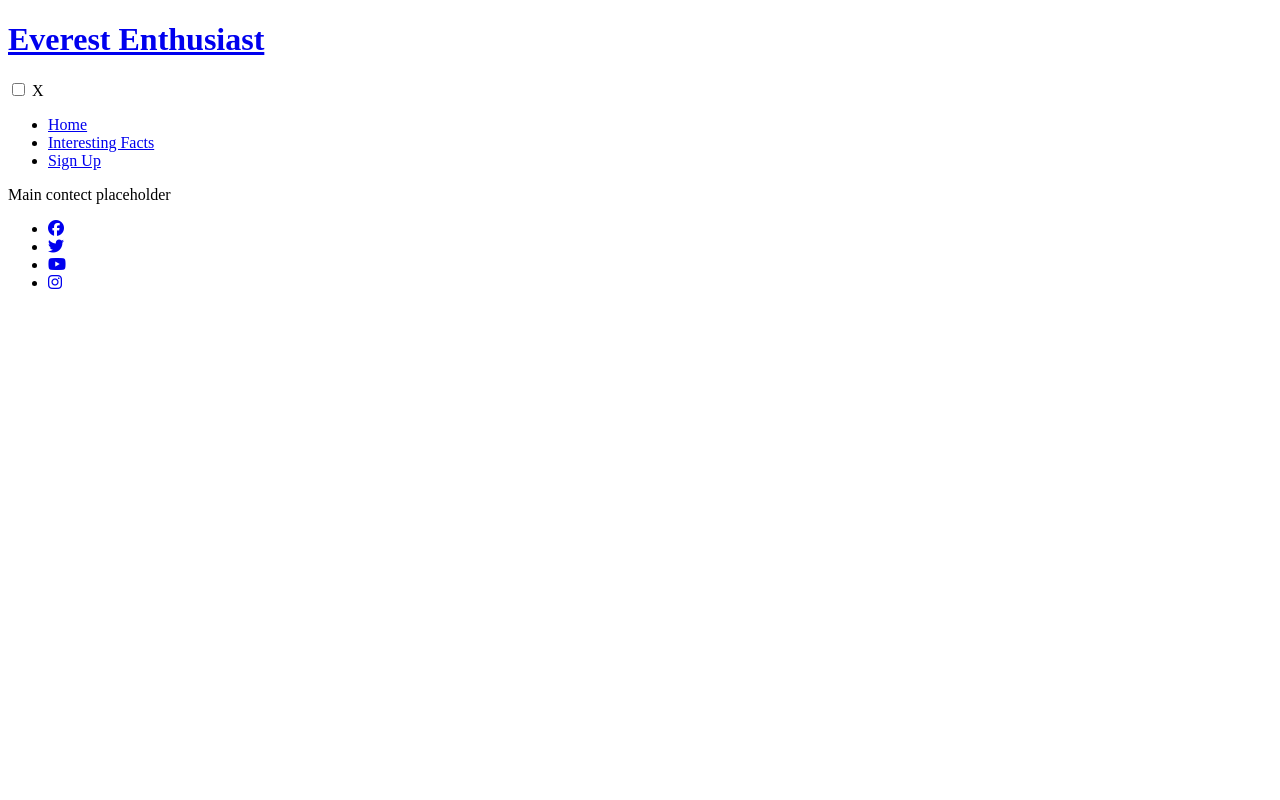
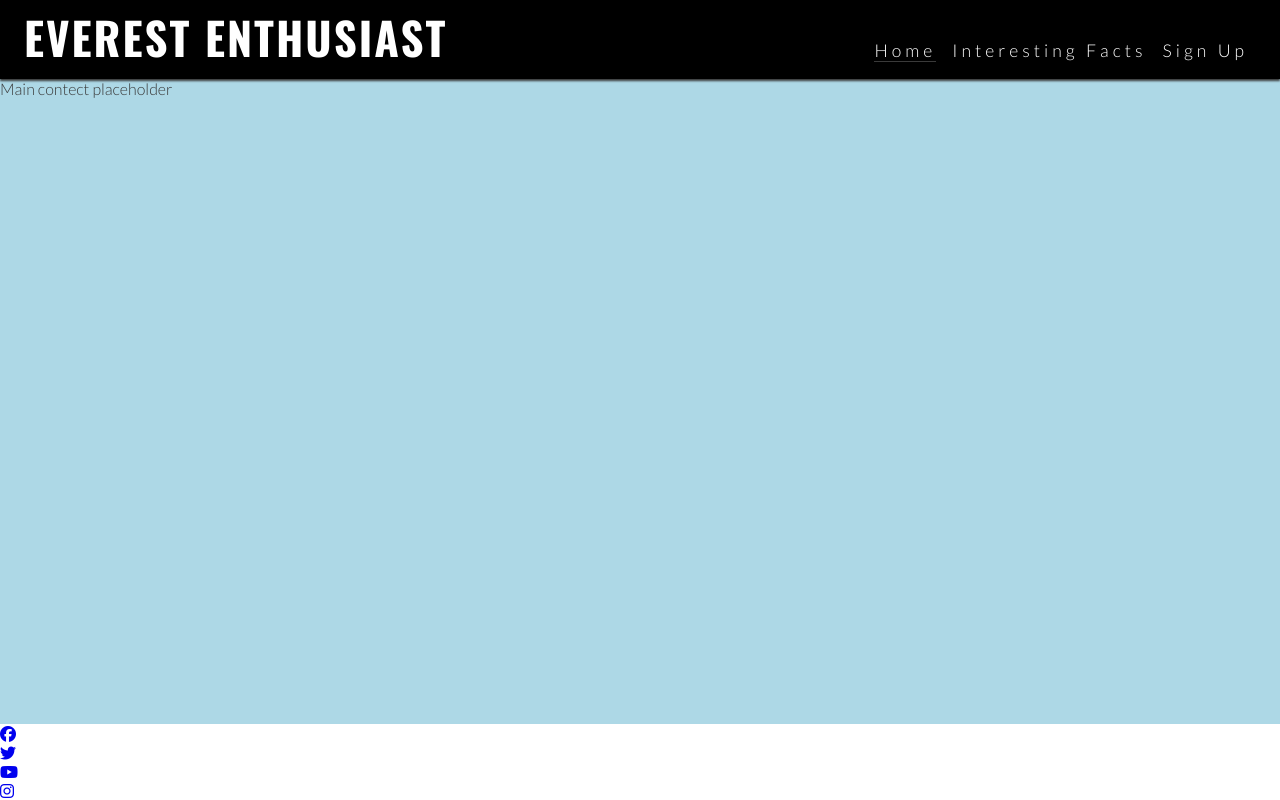
Before and after one commit to Hen0678/Everest-Enthusiast, a plain HTML site: page index.html in a window 1280 px wide. Drawn offline with nearby package versions, Linux system fonts and the light colour scheme.

Commit message:
Added css style sheet and created basic styles

```diff
--- /dev/null
+++ b/assets/css/style.css
@@ -0,0 +1,139 @@
+/* Google fonts import */
+@import url('https://fonts.googleapis.com/css2?family=Lato:wght@300&family=Oswald:wght@200;300;400;500;600;700&display=swap');
+
+/* Asterisk wildcard selector to override default styles added by the browser */
+* {
+    padding: 0;
+    margin: 0;
+    box-sizing: border-box;
+}
+
+/* General styles */
+body {
+    min-height: 100vh;
+    display: flex;
+    flex-direction: column;
+    /* Generic project styles */
+    color: #3a3a3a;
+    font-family: 'Lato', sans-serif;
+}
+
+/* Header */
+header {
+    background-color: black;
+    padding: 0 1rem;
+    position: fixed;
+    z-index: 99;
+    width: 100%;
+    box-shadow: 0 2px 2px #3a3a3a;
+    display: flex;
+    justify-content: space-between;
+    align-items: baseline;
+}
+
+header a {
+    text-decoration: none;
+    color: white;
+}
+
+h1 {
+    font-family: 'Oswald', sans-serif;
+    text-transform: uppercase;
+    letter-spacing: 2px;
+    color: white;
+}
+
+#menu {
+    font-size: 110%;
+    letter-spacing: 4px;
+    list-style-type: none;
+}
+
+#menu > li {
+    margin-bottom: 1em;
+}
+
+.active {
+    border-bottom: 1px solid #3a3a3a;
+}
+
+/* Navbar styles with dropdown toggle */
+nav {
+    position: absolute;
+    background-color: black;
+    width: 100%;
+    left: 0;
+    padding: 0 1rem;
+    box-shadow: 0 2px 2px #3a3a3a;
+    display: none;
+    top: 100%;
+}
+
+/* Nav toggle */
+#nav-toggle:checked~nav {
+    display: block;
+}
+
+#nav-toggle {
+    display: none;
+}
+
+.nav-toggle-label {
+    font-size: 2rem;
+}
+
+/* Main content */
+main {
+    background-color: lightblue;
+    /* Make main element take up any surplus space to push footer down */
+    flex: 1 0 auto;
+    margin-top: 47px;
+}
+
+/* Footer */
+footer {
+    background-color: orange;
+}
+
+/* Media query: tablets and larger (768px and up) */
+@media screen and (min-width: 768px) {
+    /* Header */
+    nav {
+        display: block;
+        position: relative;
+        box-shadow: none;
+        width: fit-content;
+        padding-right: 1rem;
+    }
+
+    #menu {
+        display: flex;
+    }
+
+    #menu > li {
+        padding-left: 1rem;
+    }
+
+    .nav-toggle-label {
+        display: none;
+    }
+
+    #logo {
+        font-size: 280%;
+        line-height: 75px;
+        margin: 0 0.5rem;
+    }
+
+    /* Main content */
+    main {
+        /* Push main content down to accommodate larger header */
+        margin-top: 79px;
+    }
+}
+
+/* Large devices (laptops and desktops, 992px and up) */
+@media screen and (min-width: 992px) {
+    #menu a:hover{
+        border-bottom: 1px solid #3a3a3a;
+    }
+}
--- /dev/null
+++ b/assets/favicon/code.html
@@ -0,0 +1,9 @@
+<link rel="icon" type="image/png" sizes="16x16" href="/favicon-16x16.png" />
+<link rel="icon" type="image/png" sizes="32x32" href="/favicon-32x32.png" />
+<link rel="icon" type="image/png" sizes="96x96" href="/favicon-96x96.png" />
+<link rel="icon" type="image/png" sizes="192x192" href="/android-chrome-192x192.png" />
+<link rel="apple-touch-icon" sizes="57x57" href="/apple-touch-icon.png">
+<link rel="apple-touch-icon" sizes="76x76" href="/apple-touch-icon-76x76.png" />
+<link rel="apple-touch-icon" sizes="120x120" href="/apple-touch-icon-120x120.png" />
+<link rel="apple-touch-icon" sizes="152x152" href="/apple-touch-icon-152x152.png" />
+<link rel="apple-touch-icon" sizes="180x180" href="/apple-touch-icon-180x180.png" />
--- a/index.html
+++ b/index.html
@@ -13,9 +13,8 @@
     <link rel="apple-touch-icon" sizes="180x180" href="assets/favicon/apple-touch-icon.png">
     <link rel="icon" type="image/png" sizes="32x32" href="assets/favicon/favicon-32x32.png">
     <link rel="icon" type="image/png" sizes="16x16" href="assets/favicon/favicon-16x16.png">
-
-    <!-- Stylesheet -->
-
+     <!-- Stylesheet -->
+    <link rel="stylesheet" href="assets/css/style.css">
     </head>
 <body>
 
```
Also changed, not shown: assets/favicon/android-chrome-192x192.png (added), assets/favicon/apple-touch-icon-120x120.png (added), assets/favicon/apple-touch-icon-152x152.png (added), assets/favicon/apple-touch-icon-180x180.png (added), assets/favicon/apple-touch-icon-76x76.png (added), assets/favicon/apple-touch-icon.png (added), assets/favicon/favicon-16x16.png (added), assets/favicon/favicon-32x32.png (added), assets/favicon/favicon-96x96.png (added).
